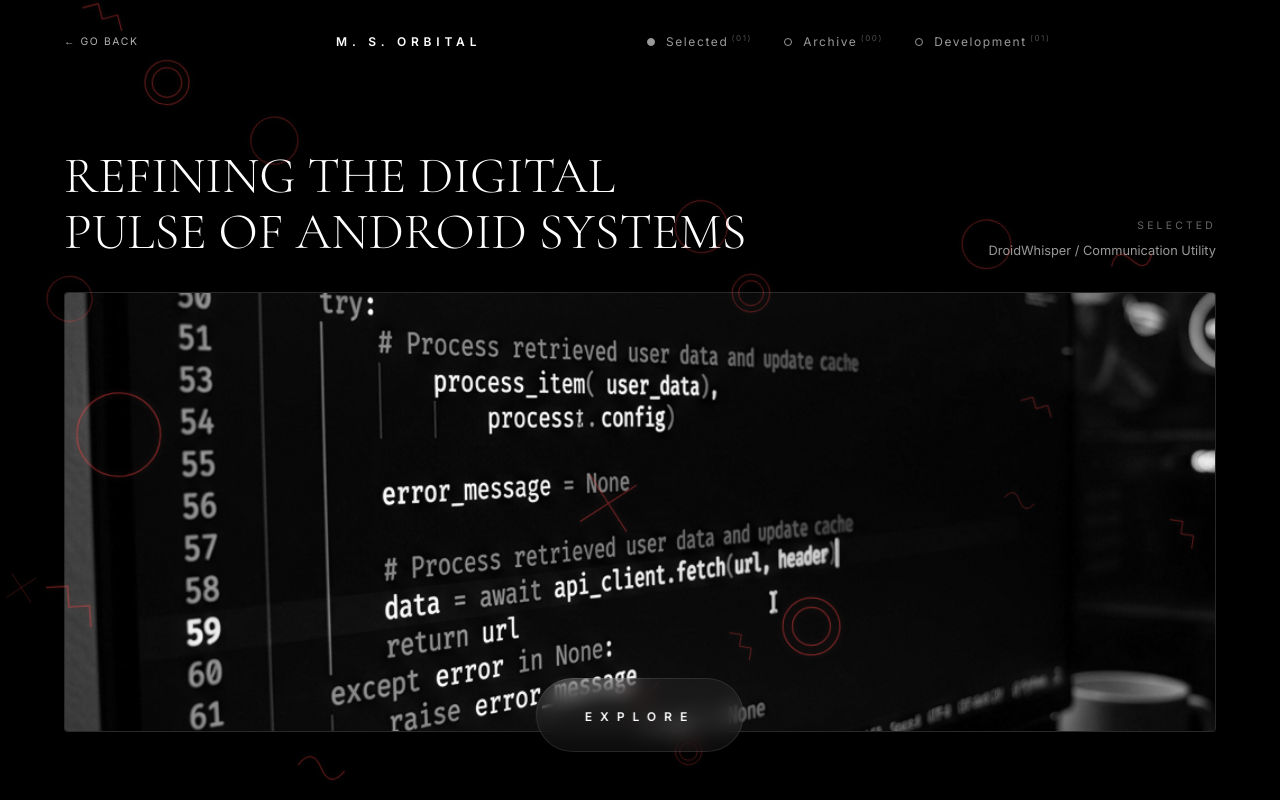
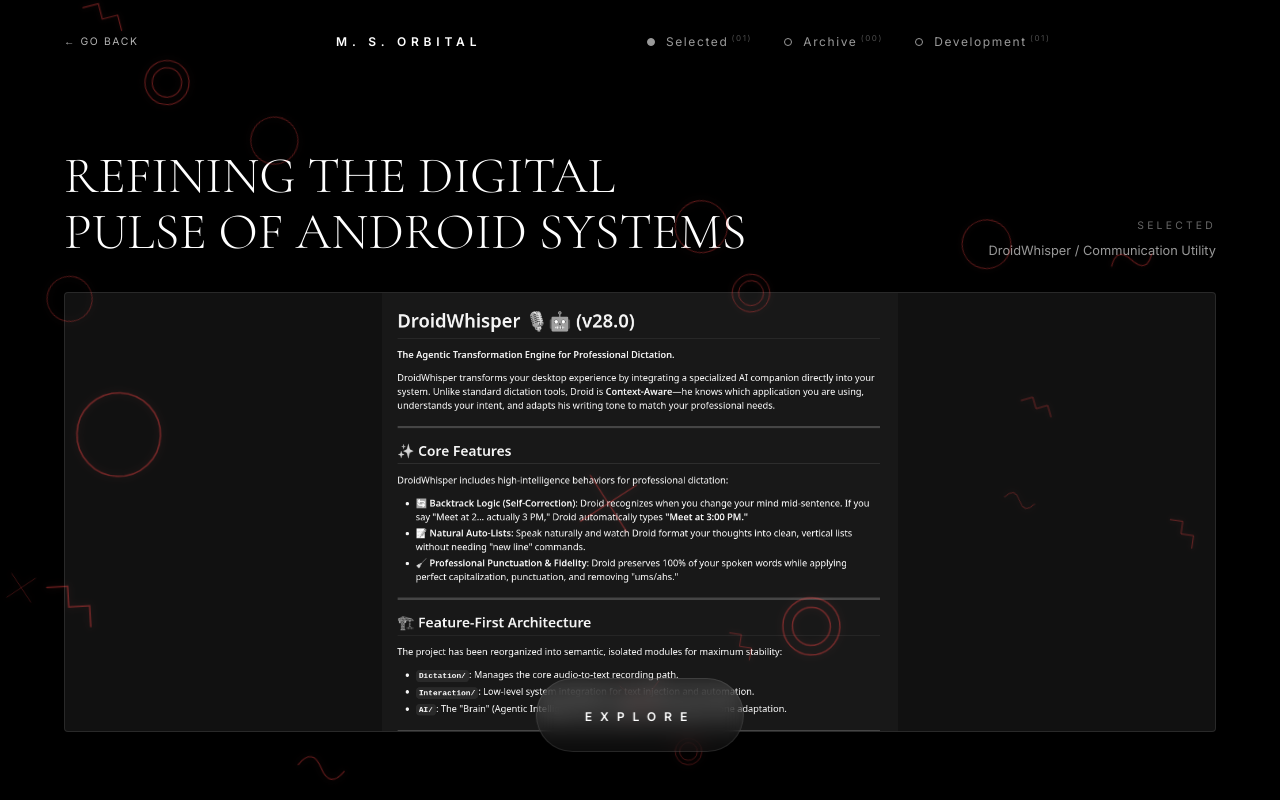
Before and after one commit to Aryan31v/ORBITAL_CRAFT, a website built with Vite: page utilities.html in a window 1280 px wide. Built offline with nearby package versions, Linux system fonts and the light colour scheme; some packages are replaced by stand-ins of ours.

Commit message:
feat: integrate DroidWhisper UI screenshot and optimize image resolution for readability

```diff
--- a/src/features/utilities/UtilitiesSection.js
+++ b/src/features/utilities/UtilitiesSection.js
@@ -2,7 +2,7 @@ import gsap from 'gsap';
 import { ScrollTrigger } from 'gsap/ScrollTrigger';
 
 // Import Assets
-import codeRed from '../../assets/v2/code_red_black_1776693500385.png';
+import droidWhisperUI from '../../assets/v2/droidwhisper_ui.png';
 import utilityRed from '../../assets/v2/utility_red_black_v2_1776693563359.png';
 import webAppRed from '../../assets/v2/web_app_red_black_v2_1776693594468.png';
 
@@ -20,7 +20,7 @@ export function initUtilities(container) {
             tag: 'Selected',
             subtitle: 'DroidWhisper / Communication Utility',
             link: 'https://github.com/Aryan31v/DroidWhisper',
-            image: codeRed
+            image: droidWhisperUI
         }
     ];
 
--- a/src/features/utilities/utilities.css
+++ b/src/features/utilities/utilities.css
@@ -148,7 +148,8 @@
 .utils-card__image {
     width: 100%;
     height: 100%;
-    object-fit: cover;
+    object-fit: contain; /* Prevents text cropping */
+    object-position: top center; /* Aligns the UI to the top of the box */
     filter: grayscale(1);
     transition: filter 1s var(--ease-premium), transform 1.5s var(--ease-premium);
 }
```
Also changed, not shown: src/assets/v2/droidwhisper_ui.png (added).
